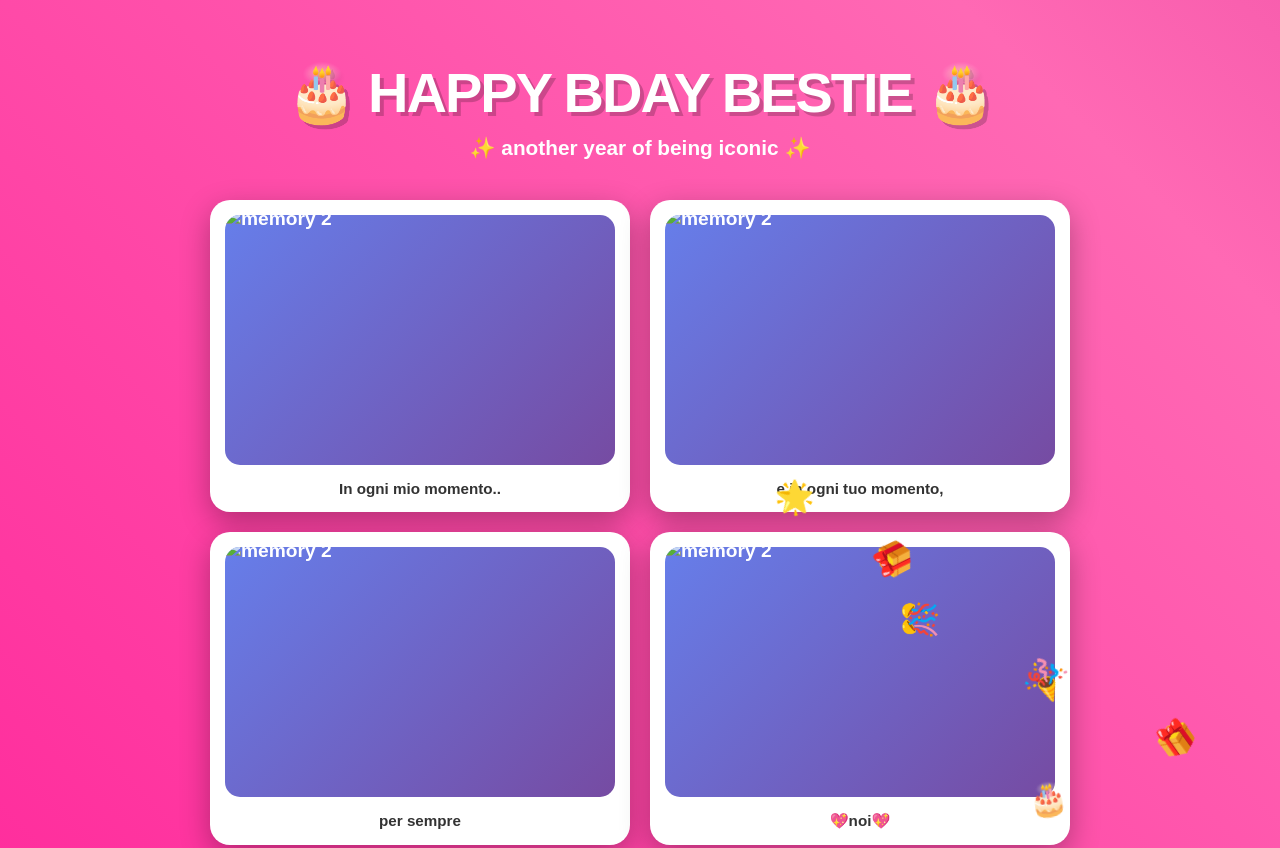
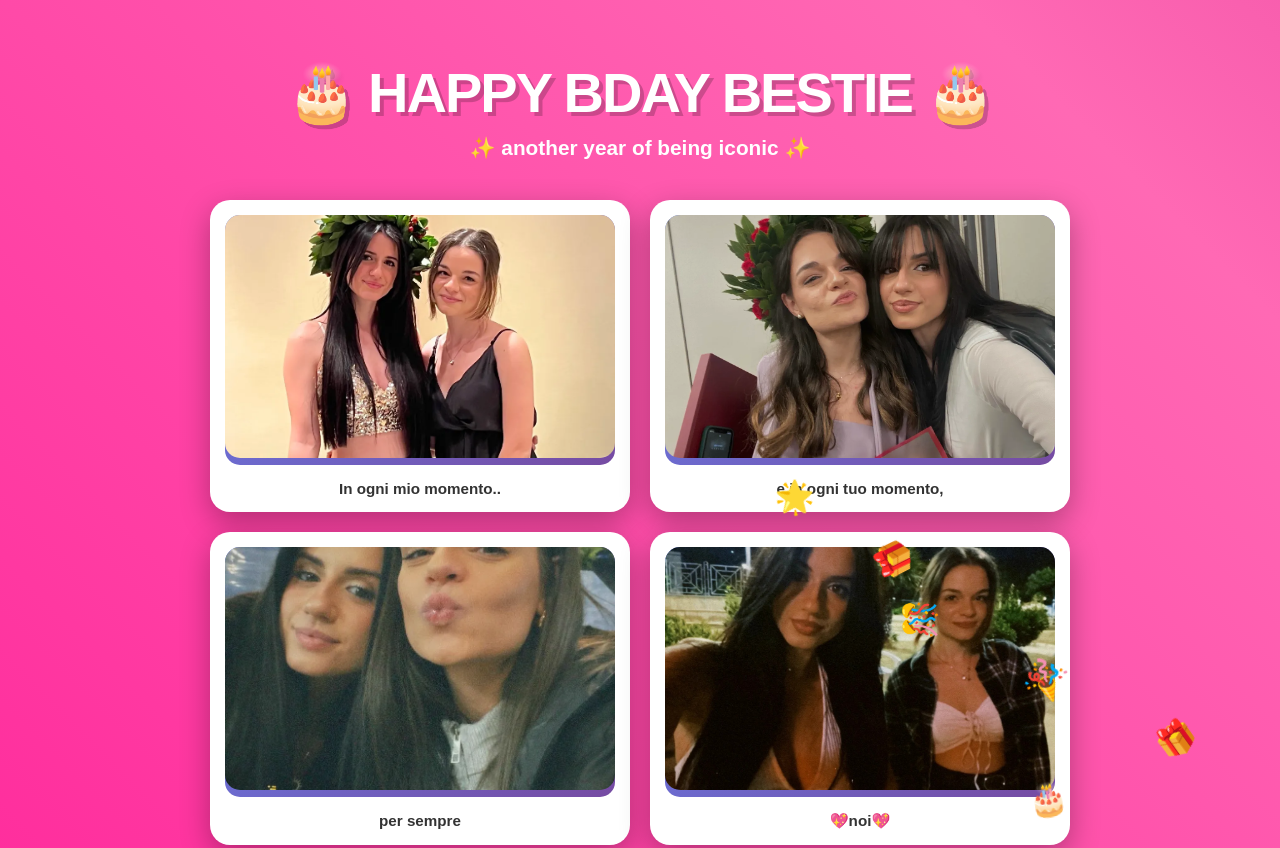
Before and after one commit to luisafranco184/Comple-faby-, a plain HTML site: page index.html in a window 1280 px wide. Shown: the top 848 px of the page. Drawn offline with Linux system fonts and the light colour scheme.

Commit message:
Update index.html

```diff
--- a/index.html
+++ b/index.html
@@ -250,28 +250,28 @@
     <div class="media-grid">
         <div class="media-card">
             <div class="media-placeholder">
-                <img src="images/foto3.jpg" alt="memory 2">
+                <img src="foto3.jpg" alt="memory 2">
             </div>
             <div class="caption">In ogni mio momento..</div>
         </div>
 
         <div class="media-card">
             <div class="media-placeholder">
-                <img src="images/foto2.jpg" alt="memory 2">
+                <img src="foto2.jpg" alt="memory 2">
             </div>
             <div class="caption">e in ogni tuo momento,</div>
         </div>
 
         <div class="media-card">
             <div class="media-placeholder">
-                <img src="images/foto1.jpg" alt="memory 2">
+                <img src="foto1.jpg" alt="memory 2">
             </div>
             <div class="caption">per sempre</div>
         </div>
 
         <div class="media-card">
             <div class="media-placeholder">
-                <img src="images/foto4.jpg" alt="memory 2">
+                <img src="foto4.jpg" alt="memory 2">
             </div>
             <div class="caption">💖noi💖</div>
         </div>
```
